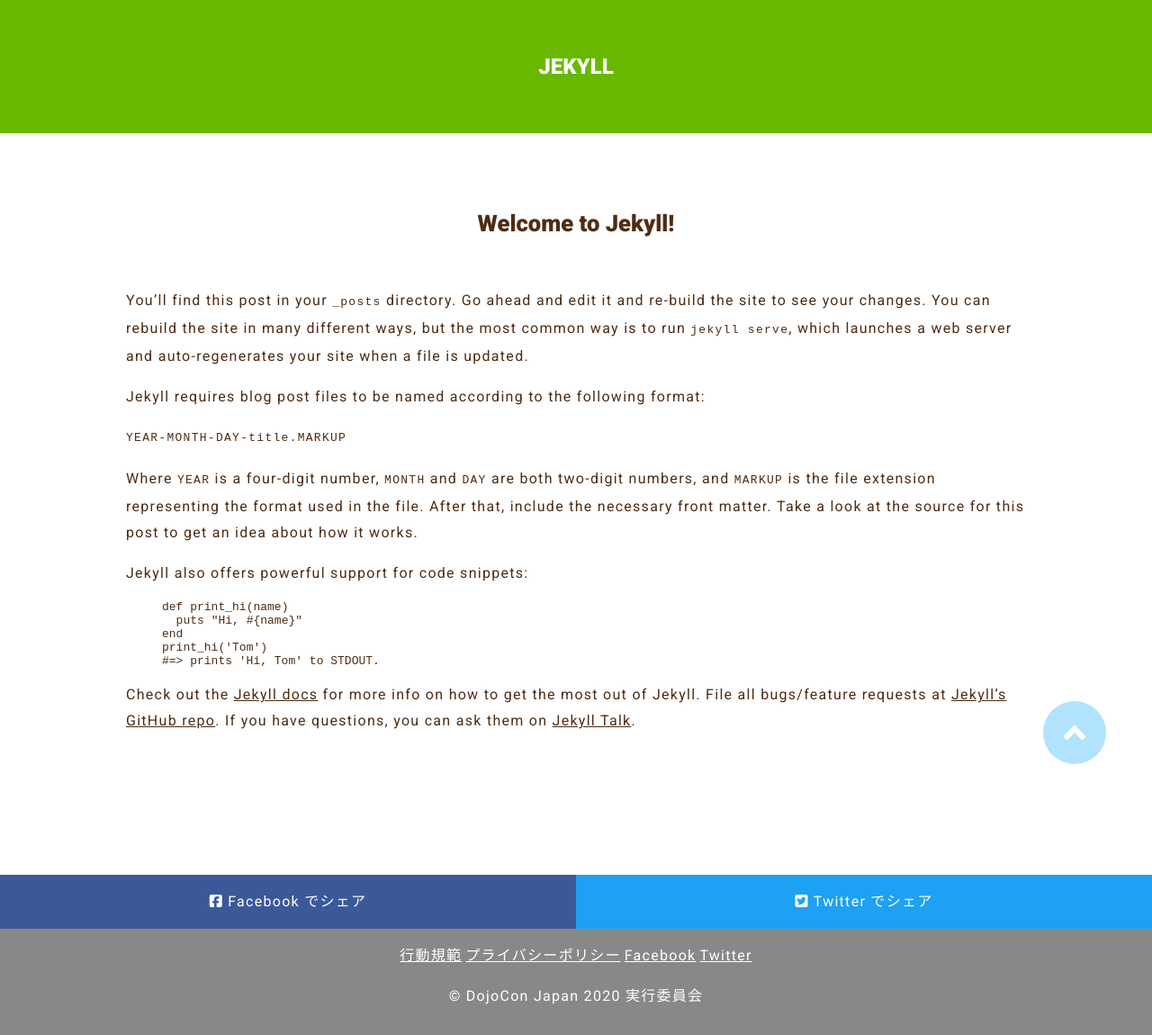
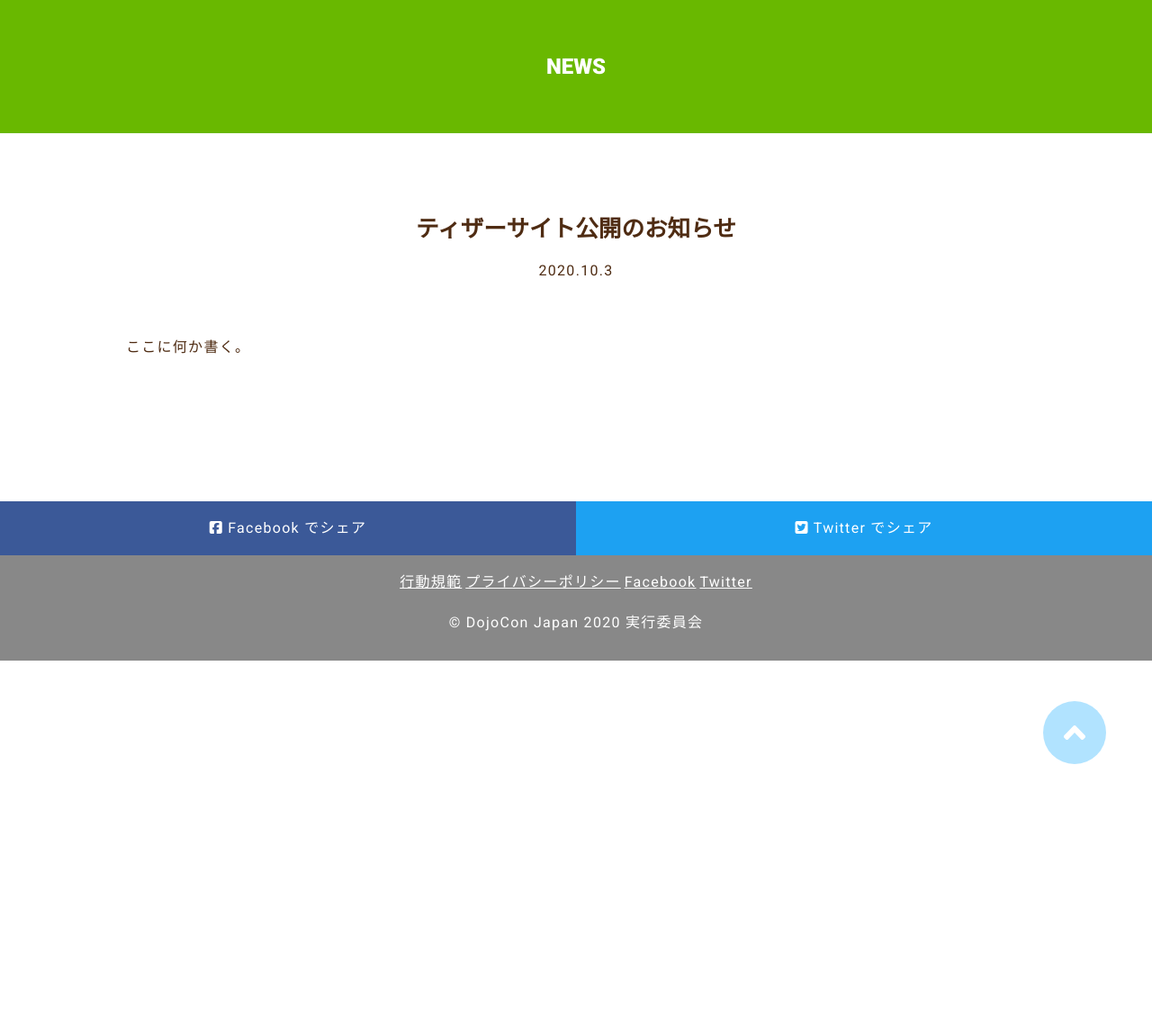
Before and after one commit to coderdojo-japan/dojocon2020.coderdojo.jp, a Jekyll site: the page built from _posts/2020-10-03-welcome-to-jekyll.markdown, in a window 1280 px wide. Shown: the whole page at 90% size. Built offline with Jekyll 4.4.1, drawn with Linux system fonts in a browser that asks for light colours; nearby versions of some CDN libraries; after the commit the page ends 900 px from its top, so only the background shows below that.

Commit message:
投稿一覧とページを追加

```diff
--- a/_includes/articles.html
+++ b/_includes/articles.html
@@ -1,6 +1,6 @@
 <article class="article article-news">
   <a href="{{ site.url }}{{ post.url }}">
-    <img src="{{site.url}}/img/post/{{post.thumbnail}}" alt="thumbnail of {{ post.title }}" class="article-thumbnail" loading="lazy">
+    {% if post.thumbnail %}<img src="{{site.url}}/img/post/{{post.thumbnail}}" alt="thumbnail of {{ post.title }}" class="article-thumbnail" loading="lazy">{% endif %}
     <p class="article-date">{{ post.date | date:"%Y.%-m.%d" }}</p>
     <h3 class="article-title">{{ post.title }}</h3>
   </a>
--- a/_layouts/post.html
+++ b/_layouts/post.html
@@ -1,11 +1,15 @@
 ---
 layout: default
 ---
-{% if page.categories %}<div class="post-head">
+{% if page.categories %}
+<div class="post-head">
   <h2>{{page.categories[0] | upcase }}</h2>
-</div>{% endif %}
+</div>
+{% endif %}
+
 <div class="post">
   <h1 class="post-title">{{ page.title }}</h1>
+
   {% if page.categories[0] == "news" %}
     <p class="post-date">{{ page.date | date:"%Y.%-m.%-d" }}</p>
   {% elsif page.categories[0] == "workshop" or page.categories[0] == "session" %}
@@ -16,20 +20,19 @@
     </div>
     <p class="post-time">{{page.time}}</p>
   {%endif%}
-{% if page.thumbnail %}<img src="{{site.url}}/img/post/{{page.thumbnail}}" alt="thumbnail" class="thumbnail">{% elsif page.categories[0] == "news" %}
-<img src="{{site.url}}/img/post/thumbnail_news.png" alt="thumbnail" class="thumbnail">
-{% endif %}
+
   <div class='post-content'>
     {{ content }}
   </div>
-{% if page.categories[0] != "news" and page.speakers %}
-{% if page.categories[0] == "session" %}
+
+  {% if post.categories[0] != "news" and page.speakers %}
+  {% if post.categories[0] == "session" %}
   <h2>スピーカー</h2>
-{% elsif page.categories[0] == "workshop" %}
+  {% elsif post.categories[0] == "workshop" %}
   <h2>講師・スタッフ</h2>
   {% endif %}
     <div class="speakers">
-    {% for speaker in page.speakers %}
+      {% for speaker in post.speakers %}
       {% assign speaker_data = site.data.speaker | where: "name", speaker %}
         <div class="speaker">
           {% for one_speaker in speaker_data %}
--- a/_posts/2020-10-03-welcome-to-jekyll.markdown
+++ b/_posts/2020-10-03-welcome-to-jekyll.markdown
@@ -1,29 +1,8 @@
 ---
 layout: post
-title:  "Welcome to Jekyll!"
+title:  "ティザーサイト公開のお知らせ"
 date:   2020-10-03 12:10:13 +0900
-categories: jekyll update
+categories: news
 ---
-You’ll find this post in your `_posts` directory. Go ahead and edit it and re-build the site to see your changes. You can rebuild the site in many different ways, but the most common way is to run `jekyll serve`, which launches a web server and auto-regenerates your site when a file is updated.
 
-Jekyll requires blog post files to be named according to the following format:
-
-`YEAR-MONTH-DAY-title.MARKUP`
-
-Where `YEAR` is a four-digit number, `MONTH` and `DAY` are both two-digit numbers, and `MARKUP` is the file extension representing the format used in the file. After that, include the necessary front matter. Take a look at the source for this post to get an idea about how it works.
-
-Jekyll also offers powerful support for code snippets:
-
-{% highlight ruby %}
-def print_hi(name)
-  puts "Hi, #{name}"
-end
-print_hi('Tom')
-#=> prints 'Hi, Tom' to STDOUT.
-{% endhighlight %}
-
-Check out the [Jekyll docs][jekyll-docs] for more info on how to get the most out of Jekyll. File all bugs/feature requests at [Jekyll’s GitHub repo][jekyll-gh]. If you have questions, you can ask them on [Jekyll Talk][jekyll-talk].
-
-[jekyll-docs]: https://jekyllrb.com/docs/home
-[jekyll-gh]:   https://github.com/jekyll/jekyll
-[jekyll-talk]: https://talk.jekyllrb.com/
+ここに何か書く。
--- /dev/null
+++ b/_sass/_post.scss
@@ -0,0 +1,48 @@
+//記事詳細時の記事
+.post {
+  margin-bottom: 12vh;
+  text-align: left;
+  h1 {
+    text-align: center;
+  }
+  .post-date,
+  .post-time {
+    text-align: center;
+  }
+
+  .post-content {
+    padding: 24px 0;
+    max-width: 800px;
+    margin: auto;
+    img {
+      display: block;
+      width: 100%;
+      margin: auto;
+      max-width: 600px;
+    }
+  }
+
+
+}
+
+.post-head {
+  background-color: $main-color;
+  color: #fff;
+  margin-bottom: 60px;
+  padding: $navbar 0;
+  h2 {
+    margin: 0;
+  }
+}
+.post-title {
+  font-size: 1.6em;
+}
+
+//記事詳細時タグ
+.tag-post {
+  background-color: $light-gray;
+  border-radius: 1em;
+  display: inline-block;
+  margin: 6px;
+  padding: 4px 24px;
+}
```
Also changed, not shown: index.html (added, +102 -0 lines). Lines whose indentation alone changed are shown as unchanged.
